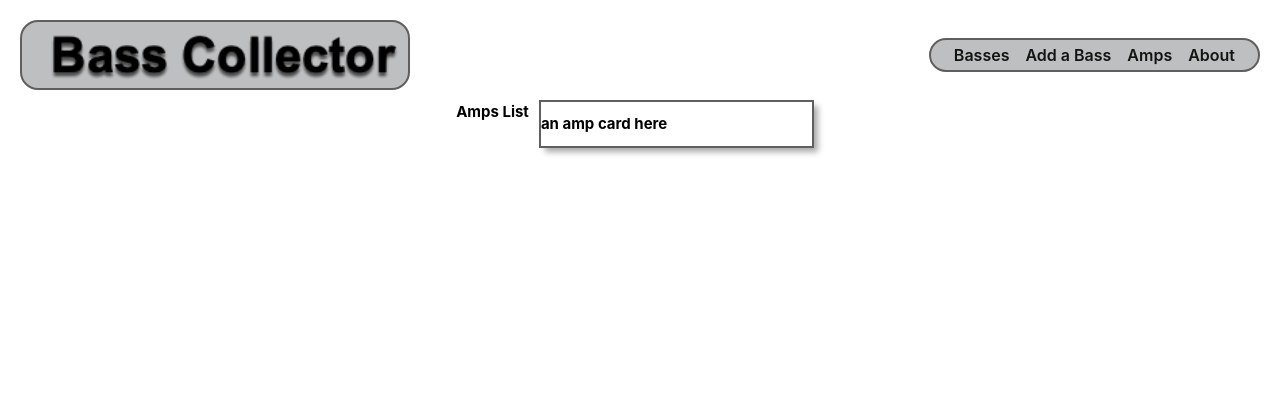
After one commit to thepika206/bass-collector, a Django app: page /amps/ in a window 1280 px wide. The commit adds this page. Shown: the top 420 px of the page. Run offline with Django 4.2, Linux system fonts and the light colour scheme; tables that the repository leaves empty hold one stand-in row (values such as "Sample post").

Commit message:
add amps model and migrate

```diff
--- a/main_app/admin.py
+++ b/main_app/admin.py
@@ -1,7 +1,9 @@
 from django.contrib import admin
 
 from .models import Bass
+from .models import Amp
 
 
 # Register your models here.
 admin.site.register(Bass)
+admin.site.register(Amp)
--- a/main_app/models.py
+++ b/main_app/models.py
@@ -4,7 +4,7 @@ from django.urls import reverse
 # Create your models here.
 class Bass(models.Model):
   manufacturer = models.CharField(max_length=100)
-  model = models.CharField(max_length=100)
+  model_name = models.CharField(max_length=100)
   description = models.CharField(max_length=250)
 
   def __str__(self):
@@ -12,3 +12,16 @@ class Bass(models.Model):
 
   def get_absolute_url(self):
     return reverse('basses_detail', kwargs={'bass_id': self.id})
+
+class Amp(models.Model):
+  manufacturer = models.CharField(max_length=100)
+  model_name = models.CharField(max_length=100)
+  description = models.CharField(max_length=250)
+
+  def __str__(self):
+    return self.model
+
+  def get_absolute_url(self):
+    return reverse('amps_detail', kwargs={'amp_id': self.id})
+
+# ! need to make migrations
--- /dev/null
+++ b/main_app/templates/amps/index.html
@@ -0,0 +1,36 @@
+{% extends 'base.html' %}
+{% load static %}
+
+{% block head %}
+<link
+  rel="stylesheet"
+  type="text/css"
+  href="{% static 'css/basses/bass-index.css' %}"
+/>
+{% endblock %}
+
+{% block content %}
+
+
+<section class="card-container">
+  <h1>Amps List</h1>
+  {% for amp in amps %}
+    <div class="card">
+      <h1>an amp card here</h1>
+      {% comment %} <a href="{% url 'basses_detail' bass.id %}">
+        <div class="card-content">
+          <div class="card-img-container">
+            <img
+              src="{% static 'images/bass_logo.svg' %}"
+              alt="A bass guitar"
+            >
+          </div>
+          <h2 class="card-title">{{ bass.manufacturer }}-{{ bass.model }}</h2>
+          <p>{{ bass.description }}</p>
+        </div>
+      </a> {% endcomment %}
+    </div>
+  {% endfor %}
+</section>
+
+{% endblock %}
--- a/main_app/templates/base.html
+++ b/main_app/templates/base.html
@@ -31,6 +31,7 @@
       <ul>
         <li><a href="{% url 'basses_index'%}">Basses</a></li>
         <li><a href="{% url 'basses_create'%}">Add a Bass</a></li>
+        <li><a href="{% url 'amps_index'%}">Amps</a></li>
         <li><a href="{% url 'about' %}">About</a></li>
       </ul>
     </nav>
--- a/main_app/urls.py
+++ b/main_app/urls.py
@@ -5,9 +5,12 @@ urlpatterns = [
   #? path('[http url]', views.[where in the views file], name='[reference this route from templates]' )
   path('', views.home, name='home'),
   path('about/', views.about, name='about'),
+  # bass views
   path('basses/', views.basses_index, name='basses_index'),
   path('basses/<int:bass_id>/', views.basses_detail, name='basses_detail'),
   # class based view to create basses via form
   path('basses/create/', views.BassCreate.as_view(), name='basses_create'),
+  # amp views
+  path('amps/', views.amps_index, name='amps_index'),
   # ! comma after each route!
 ]
--- a/main_app/views.py
+++ b/main_app/views.py
@@ -2,6 +2,8 @@ from django.shortcuts import render
 from django.views.generic.edit import CreateView
 
 from .models import Bass
+from .models import Amp
+
 
 # home view
 def home(request):
@@ -27,3 +29,8 @@ class BassCreate(CreateView):
   model = Bass
   fields = '__all__'
   #? alternatively:  fields = ['manufacturer', 'model', 'description']
+
+# amps list view
+def amps_index(request):
+  amps = Amp.objects.all()
+  return render(request, 'amps/index.html', {'amps': amps})
```
Also changed, not shown: main_app/static/css/amps/amp-index.css (added, +38 -0 lines), main_app/migrations/0002_amp_rename_model_bass_model_name.py (added).
